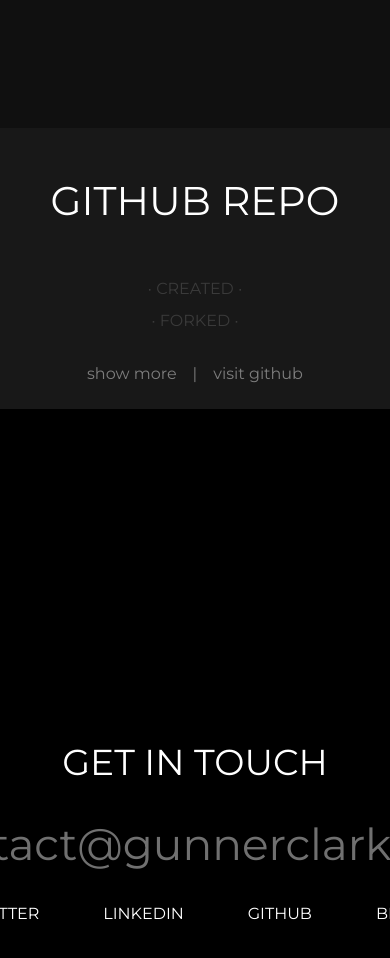
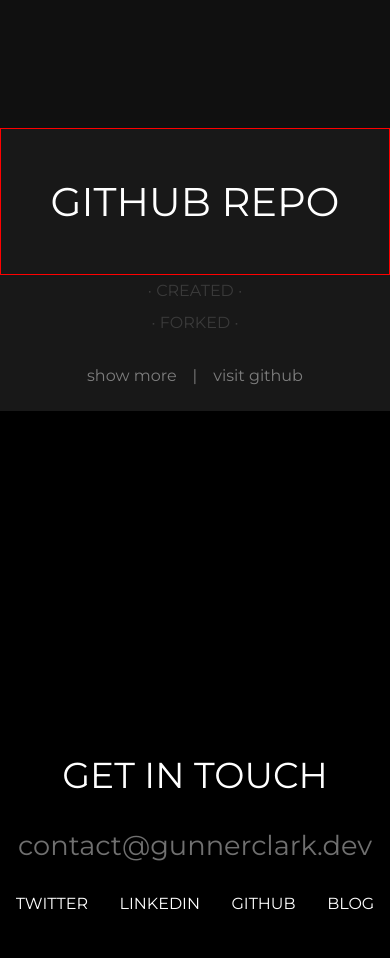
Before and after one commit to theineptdev/portfolio-v3, a Vue app: page / in a window 390 px wide. Shown: the part 1560-2518 px from the top of the page. Built offline with nearby package versions, Linux system fonts and the light colour scheme.

Commit message:
mobile / desktop CSS adjustments

```diff
--- a/src/components/Contact.vue
+++ b/src/components/Contact.vue
@@ -1,7 +1,9 @@
 <template>
     <div class="container">
         <div class="title">Get In Touch</div>
-        <a class="email" href="mailto:contact@gunnerclark.dev?subject=Get In Touch" target="_blank">contact@gunnerclark.dev</a>
+        <div class="email-container">
+            <a class="email" href="mailto:contact@gunnerclark.dev?subject=Get In Touch" target="_blank">contact@gunnerclark.dev</a>
+        </div>
         <div class="links">
             <a href="https://twitter.com/theineptdev" target="_blank" class="twitter">Twitter</a>
             <a href="https://www.linkedin.com/in/gunnerclark" target="_blank" class="linkedin">LinkedIn</a>
@@ -29,27 +31,36 @@
     align-items: center;
 }
 .title {
-    font-size: 2.25em;
+    font-size: 2.25rem;
     text-transform: uppercase;
+}
+.email-container {
+    display: flex;
+    justify-content: space-around;
+    align-items: center;
+    /* max-width: 30rem; */
+    padding: 2rem;
 }
 .email {
     text-decoration: none;
-    font-size: 2.75em;
+    /* maintains 2.75rem font size until viewport is too small */
+    font-size: min(7vw, 2.75rem);
     color: rgb(112, 112, 112);
-    padding: 0.75em;
     transition: 0.15s ease-in-out;
     cursor: pointer;
 }
 .links {
     display: flex;
+    justify-content: space-around;
+    align-items: center;
     flex-direction: row;
+    width: 100%;
+    max-width: 30rem;
 }
 .links a {
     text-decoration: none;
     color: white;
-    font-size: 1em;
-    padding-left: 2em;
-    padding-right: 2em;
+    font-size: 1rem;
     text-transform: uppercase;
     transition: 0.15s ease-in-out;
     cursor: pointer;
@@ -59,7 +70,6 @@
     .email:hover {
         color: white;
     }
-
     .twitter:hover {
         color: rgb(109, 184, 255);
     }
--- a/src/components/Works.vue
+++ b/src/components/Works.vue
@@ -342,6 +342,8 @@
 .gw-repo-outer {
     margin: 0 auto;
     max-width: 35rem;
+    /* prevents the width from being 100% on mobile / smaller screens */
+    width: 95%;
     /* padding-bottom was 2.5rem */
     padding-bottom: 2rem;
     line-height: 2rem;
@@ -486,10 +488,12 @@
 }
 
 .title {
+    border: 1px solid red;
     font-size: 2.5rem;
     text-transform: uppercase;
     /* 4.5rem originally */
-    padding: 3rem;
+    padding-top: 3rem;
+    padding-bottom: 3rem;
 }
 
 /* .repo-ref {
```
